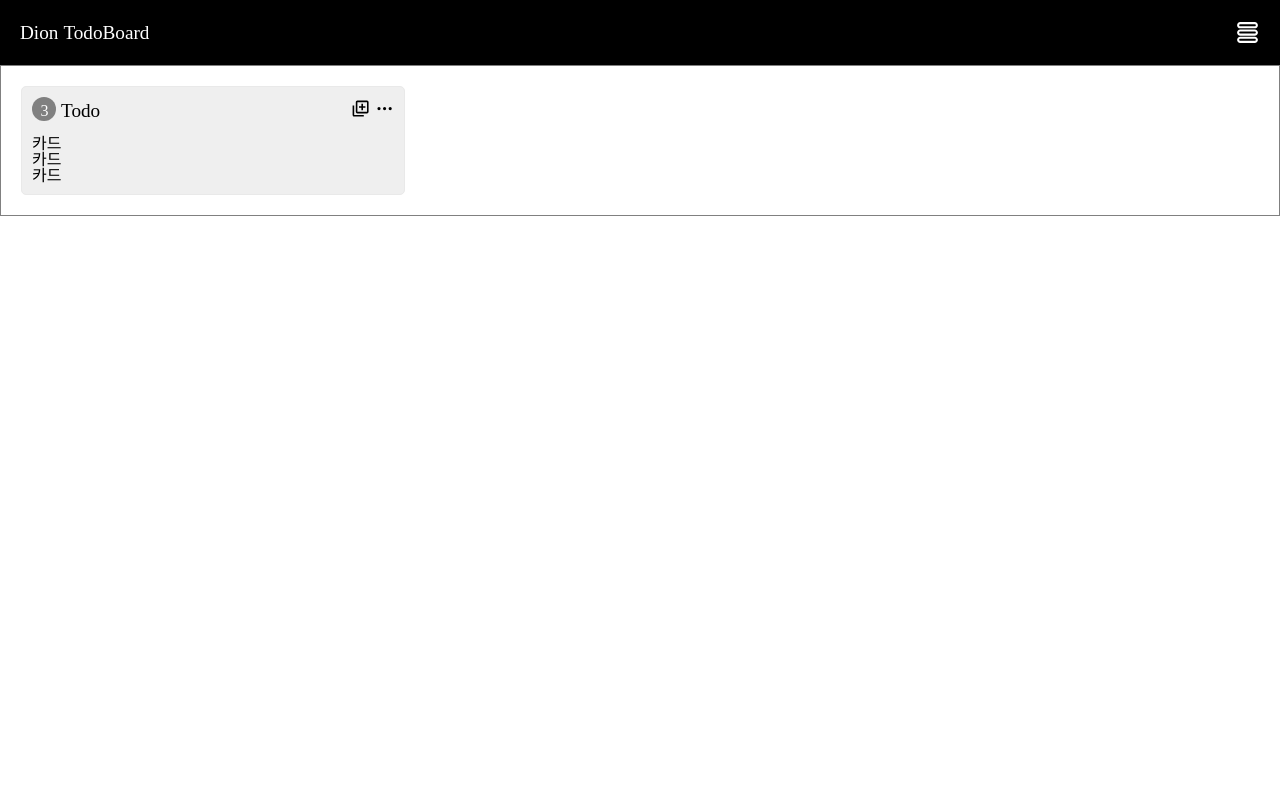
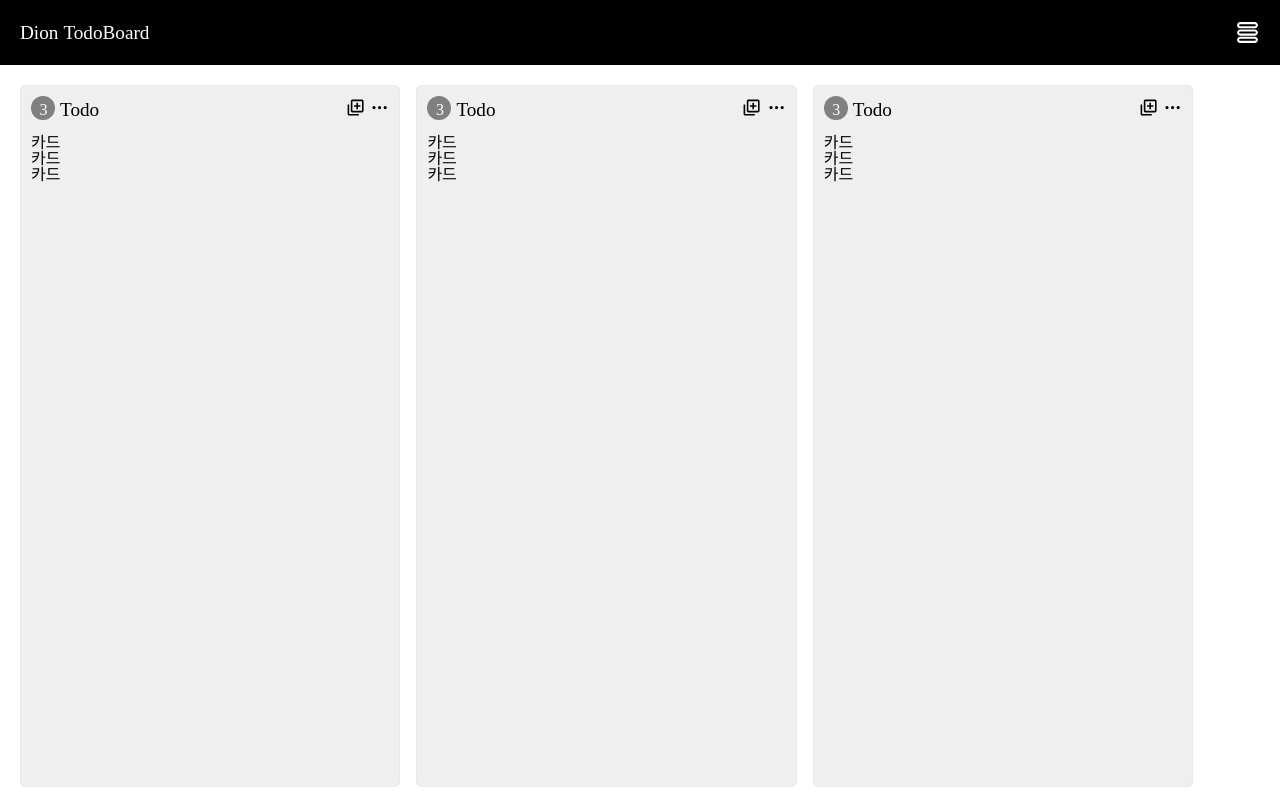
Before and after one commit to Blair-Dion/todo-frontend, a React (Create React App) app in the folder todo-project/: page / in a window 1280 px wide. Built offline with nearby package versions, Linux system fonts and the light colour scheme; the HTML template or start-up script is replaced by a standard one.

Commit message:
[#2][feat]List 컴포넌트 레이아웃 수정: - 각 리스트의 width수정 및 적용

```diff
--- a/todo-project/src/App.js
+++ b/todo-project/src/App.js
@@ -11,7 +11,9 @@ function App() {
             <div className="App">
                 <Header userName={"Dion"}/>
                 <div className="body-section">
-                    <List/>
+                        <List/>
+                        <List/>
+                        <List/>
                 </div>
             </div>
         </>
--- a/todo-project/src/App.scss
+++ b/todo-project/src/App.scss
@@ -1,7 +1,10 @@
 .App {
   min-width: 200px;
+
   .body-section {
     padding: 20px;
-    border: 1px solid gray;
+    display: flex;
+    flex-direction: row;
+    overflow: scroll;
   }
 }
--- a/todo-project/src/Component/List/List.scss
+++ b/todo-project/src/Component/List/List.scss
@@ -3,9 +3,14 @@
   border: 1px solid #e9e9e9;
   background-color: #efefef;
   border-radius: 5px;
-  width: 30vw;
-  min-width: 200px;
-  box-sizing: border-box;
+  height: 85vh;
+  width: 28vw;
+  min-width: 28vw;
+  margin-right: 1rem;
+
+  &:last-child {
+    margin-right: 0px;
+  }
 
   .list-wrapper {
     display: flex;
```
